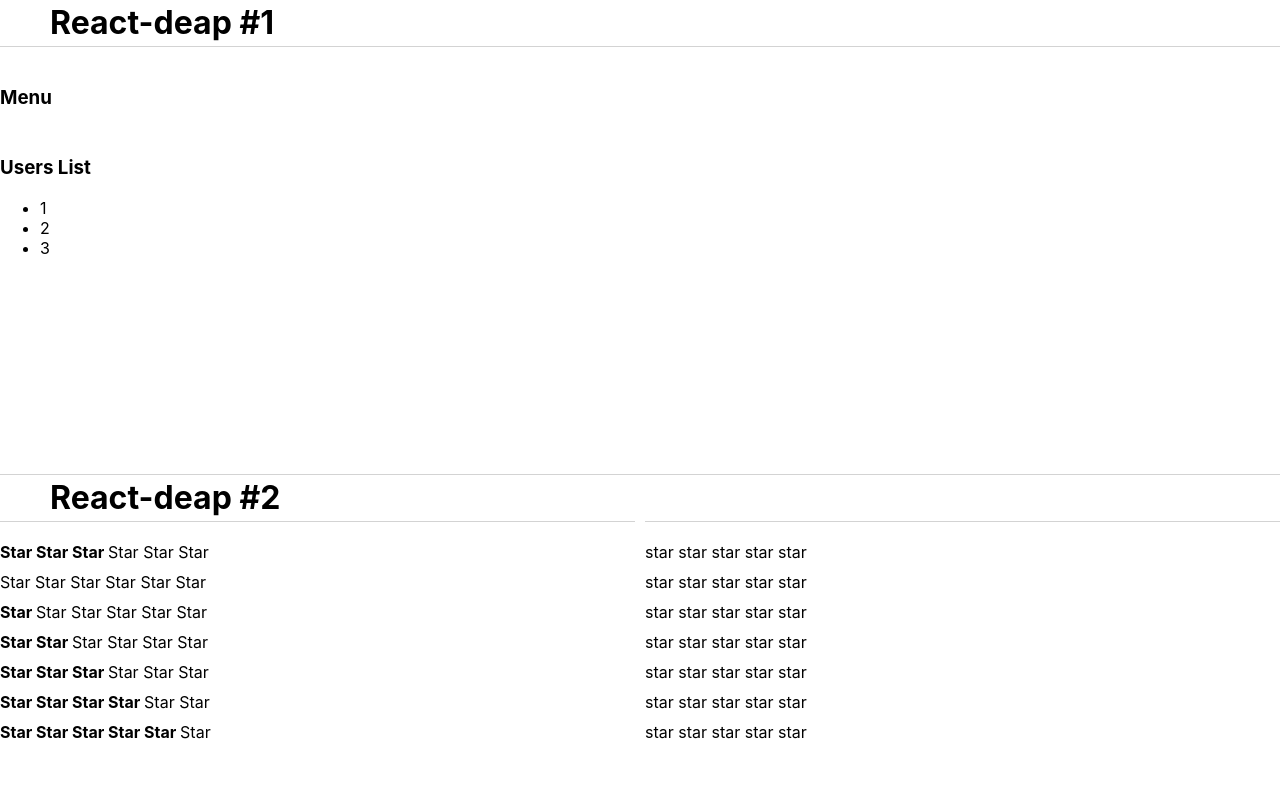
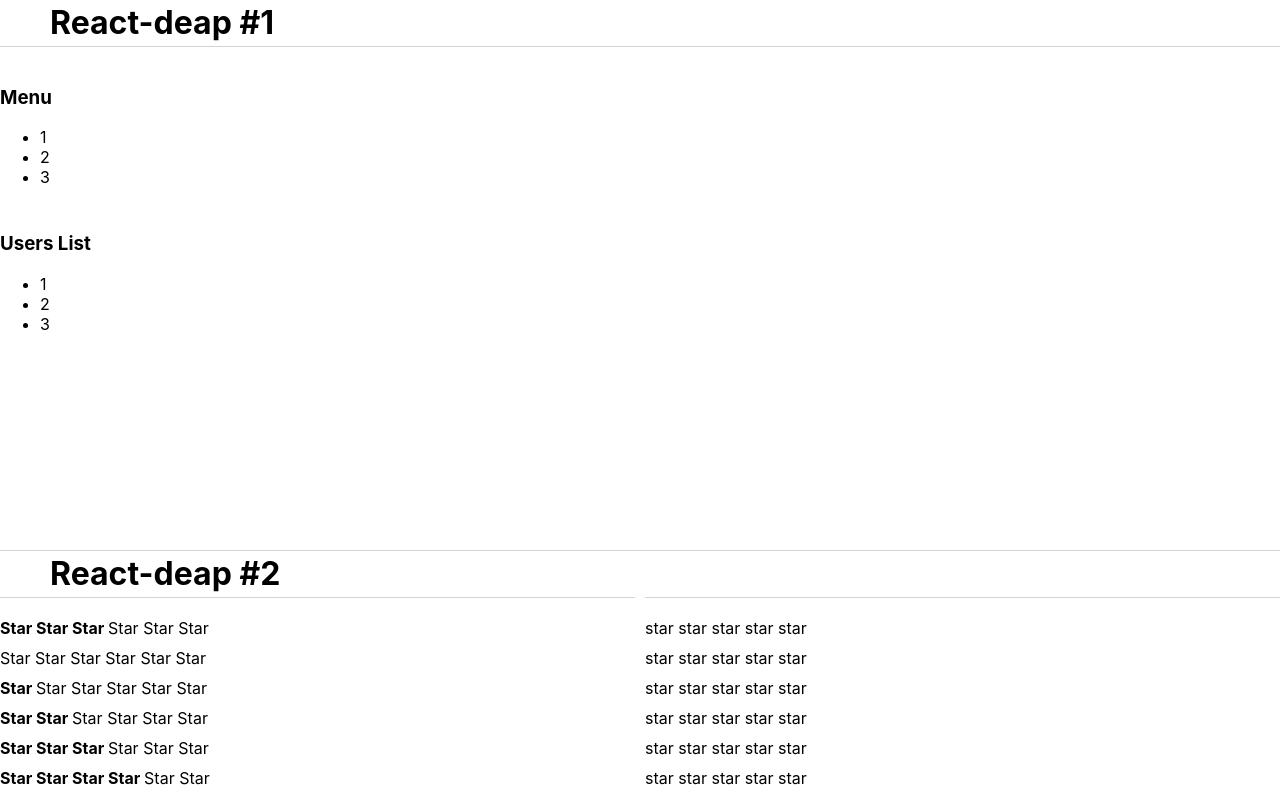
Before and after one commit to SirMissir/React-deep, a React (Create React App) app: page / in a window 1280 px wide. Shown: the top 800 px of the page. Built offline with nearby package versions, Linux system fonts and the light colour scheme.

Commit message:
feat: React кабзда как подробно 08 Home

```diff
--- a/src/App.tsx
+++ b/src/App.tsx
@@ -33,14 +33,16 @@
         {manufacturer:'Audi', model:'rs6'}
     ];
 
+    let [accordionCollapsed, setAccordionCollapsed]= useState<boolean>(false)
+
     console.log("App rendered")
     return (
         <div className={'App'}>
 
             <div className={'hwTitle'}>React-deap #1</div>
             <div className={'hw'}>
-                <Accordion titleValue = {"Menu"} collapsed = {true}/>
-                <Accordion titleValue = {"Users List"} collapsed = {false}/>
+                <Accordion titleValue = {"Menu"} collapsed = {accordionCollapsed} onChange={() => {setAccordionCollapsed(!accordionCollapsed)}}/>
+                <Accordion titleValue = {"Users List"} collapsed = {accordionCollapsed} onChange={() => {setAccordionCollapsed(!accordionCollapsed)}}/>
             </div>
 
             <div className={'hwTitle'}>React-deap #2</div>
--- a/src/components/Accordion/Accordion.tsx
+++ b/src/components/Accordion/Accordion.tsx
@@ -1,8 +1,12 @@
 import React from "react";
+
+export type CollapsedRatingType = boolean
+
 
 type AccordionPropsType = {
     titleValue: string
-    collapsed: boolean
+    collapsed: CollapsedRatingType
+    onChange: ()=> void
 }
 
 
@@ -11,21 +15,21 @@
 function Accordion (props:AccordionPropsType){
     console.log("Accordion rendered")
     return <div>
-        <AccordionTitle title={props.titleValue}/>
+        <AccordionTitle title={props.titleValue} onChange={props.onChange}/>
         {!props.collapsed  && <AccordionBody />}
     </div>
-
 }
 
 
 type AccordionTitlePropsType = {
     title: string
+    onChange: ()=> void
 }
 
 function AccordionTitle(props:AccordionTitlePropsType){
     console.log("AccordionTitle rendered")
     return(
-        <h3>{props.title}</h3>
+        <h3 onClick={ props.onChange }>{props.title}</h3>
     )
 }
 
```
